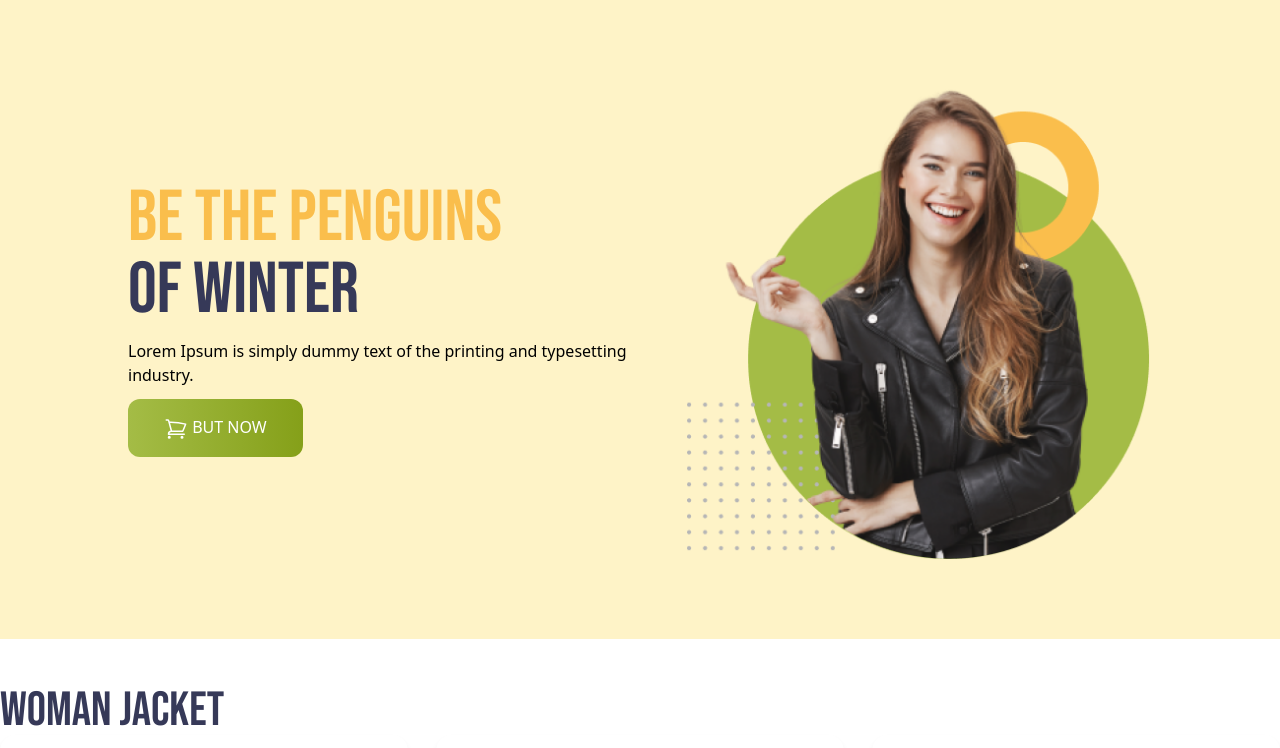
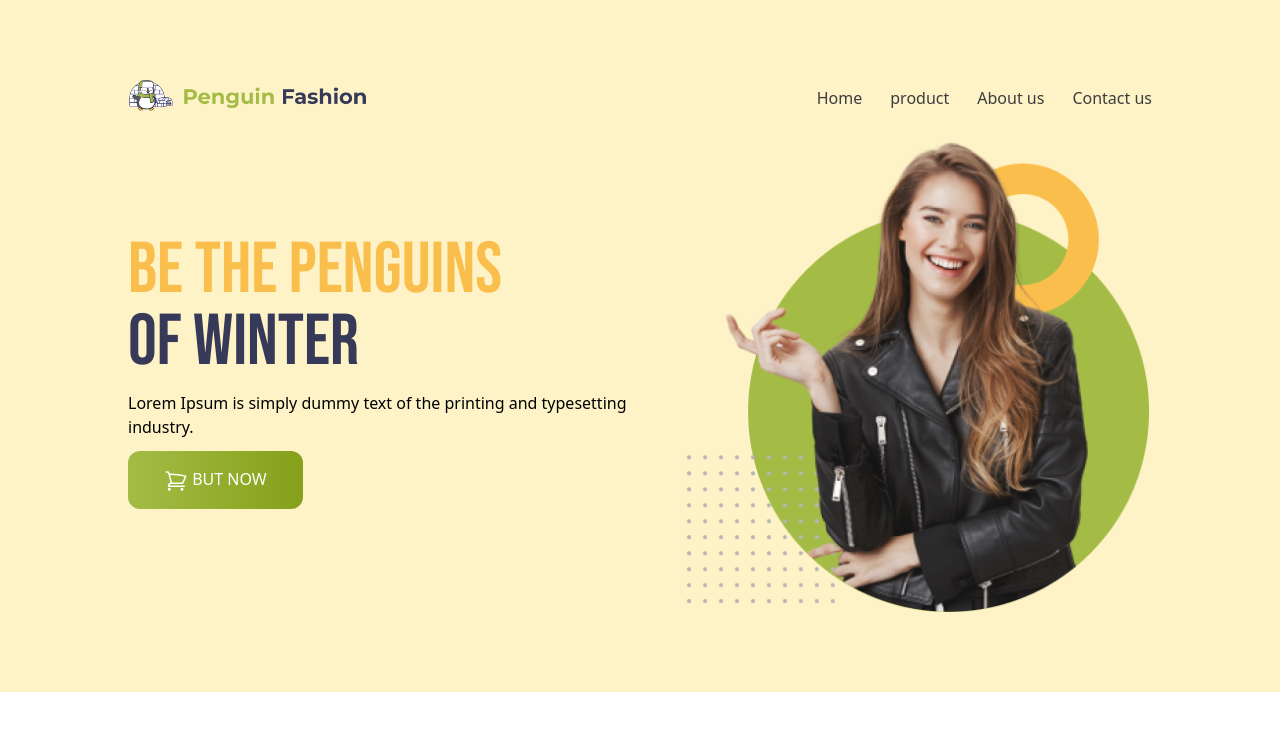
Before and after one commit to contactmizan/penguin-fashion-with-tailwind, a plain HTML site: page index.html in a window 1280 px wide. Shown: the top 748 px of the page. Drawn offline with nearby package versions, Linux system fonts and the light colour scheme.

Commit message:
added navbar section

```diff
--- a/index.html
+++ b/index.html
@@ -27,8 +27,16 @@
 <body>
     <header class="bg-amber-100 py-20 px-4 md:px-32">
         <!-- nav section -->
-        <nav>
-
+        <nav class="md:flex items-center justify-between mb-5">
+            <div class="w-60">
+                <img src="icons/logo.png" alt="">
+            </div>
+            <div class="flex gap-3 mt-1 md:flex md:gap-7">
+                <button class="text-[#3C3C3C]">Home</button>
+                <button class="text-[#3C3C3C]">product</button>
+                <button class="text-[#3C3C3C]">About us</button>
+                <button class="text-[#3C3C3C]">Contact us</button>
+            </div>
         </nav>
         <!-- banner section -->
         <div class="flex flex-col md:flex-row justify-between items-center">
@@ -56,7 +64,7 @@
     <main class="max-w-7xl mx-auto">
         <!-- woman jacket section -->
         <section class="py-12">
-            <h3 class="text-5xl font-bebas text-[#363958]">W0Man Jacket</h3>
+            <h3 class="my-5 text-5xl font-bebas text-[#363958]">W0Man Jacket</h3>
             <!-- jacket section -->
             <div class="grid grid-cols-1 md:grid-cols-2 lg:grid-cols-3 gap-7 font-roboto">
                 <!-- jacket 1 -->
@@ -127,7 +135,7 @@
         </section>
         <!-- Man jacket section -->
         <section class="py-12">
-            <h3 class="text-5xl font-bebas text-[#363958]">man Jacket</h3>
+            <h3 class="my-5 text-5xl font-bebas text-[#363958]">man Jacket</h3>
             <!-- jacket section -->
             <div class="grid grid-cols-1 md:grid-cols-2 lg:grid-cols-3 gap-7 font-roboto">
                 <!-- jacket 1 -->
```
Also changed, not shown: icons/shopping-cart.png (deleted).
